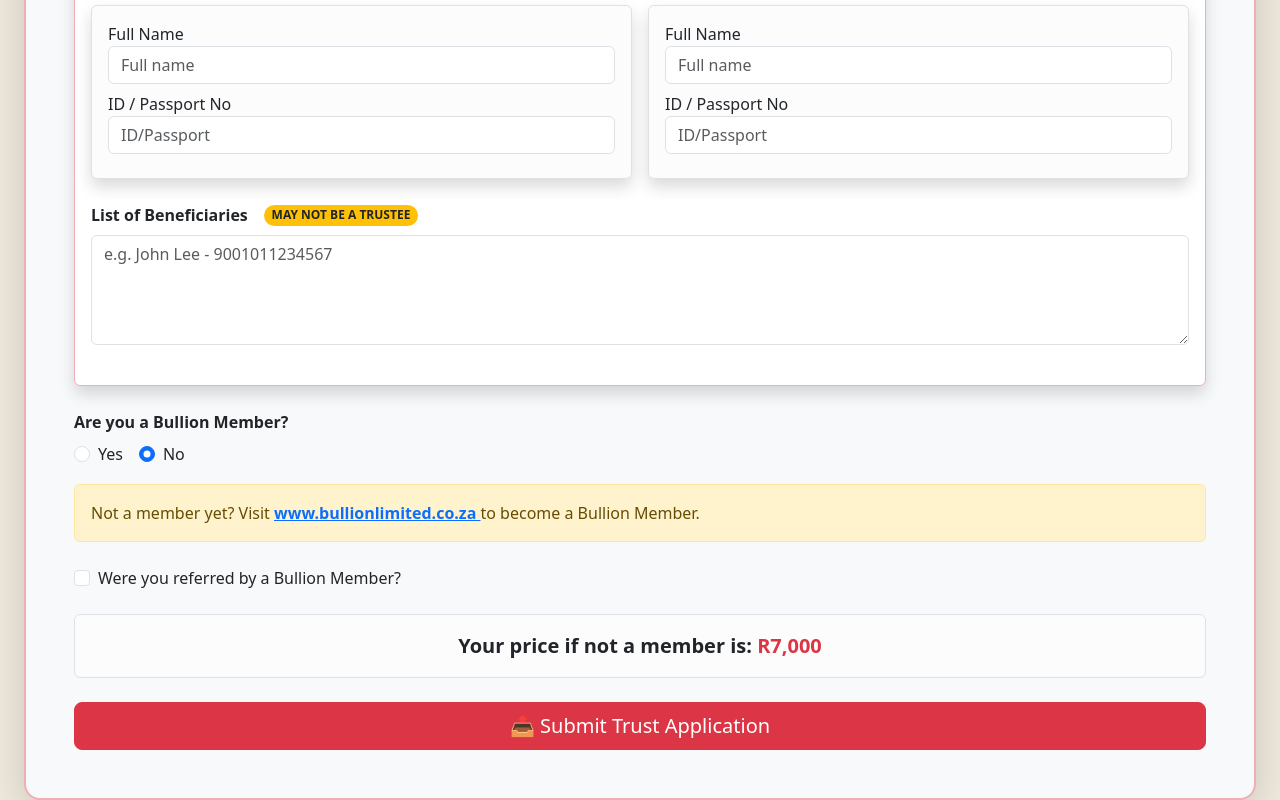
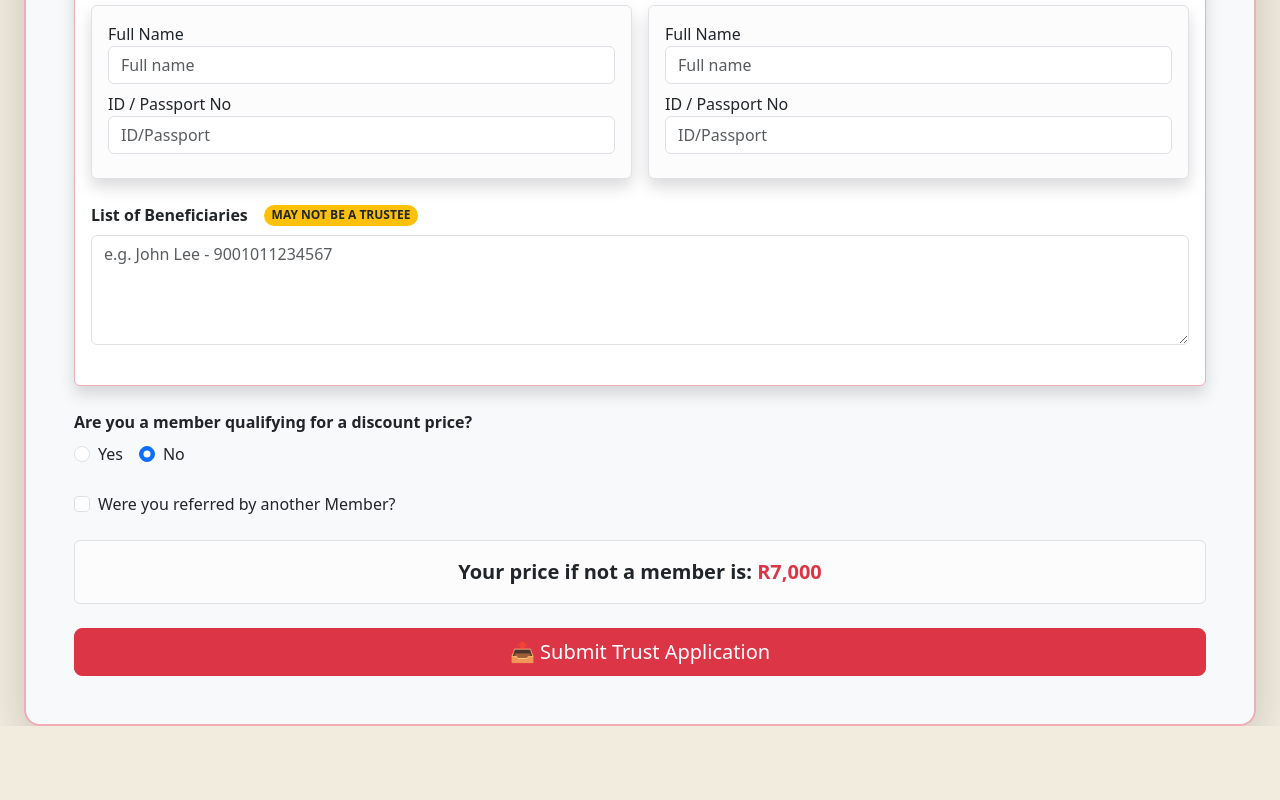
Before and after one commit to WhitelightningDev/hongkongtrust, an Angular app: page /homepage in a window 1280 px wide. Shown: the part 1272-2072 px from the top of the page. After the commit the page ends 1998 px from the top, so only its background shows below. Built offline with nearby package versions, Linux system fonts and the light colour scheme.

Commit message:
`Update label and message text in Bullion Membership Section`

```diff
--- a/src/app/pages/homepage/homepage.html
+++ b/src/app/pages/homepage/homepage.html
@@ -319,7 +319,7 @@
 
   <!-- Bullion Membership Section -->
   <div class="mb-4">
-    <label class="form-label fw-semibold d-block">Are you a Bullion Member?</label>
+    <label class="form-label fw-semibold d-block">Are you a member qualifying for a discount price?</label>
 
     <div class="form-check form-check-inline">
       <input class="form-check-input" type="radio" id="bullionYes" [value]="true" formControlName="isBullionMember" />
@@ -332,17 +332,17 @@
     </div>
 
     <!-- Show message if not a member -->
-    <div *ngIf="trustForm.get('isBullionMember')?.value === false" class="mt-3 alert alert-warning">
+    <!-- <div *ngIf="trustForm.get('isBullionMember')?.value === false" class="mt-3 alert alert-warning">
       Not a member yet? Visit
       <a href="https://www.bullionlimited.co.za" target="_blank" class="fw-semibold text-decoration-underline">
         www.bullionlimited.co.za
       </a>
       to become a Bullion Member.
-    </div>
+    </div> -->
 
     <!-- Member Number Input -->
     <div class="mt-3" *ngIf="trustForm.get('isBullionMember')?.value">
-      <label for="memberNumber" class="form-label fw-semibold">Enter your Bullion Member Number *</label>
+      <label for="memberNumber" class="form-label fw-semibold">Enter your Member Number *</label>
       <input type="text" id="memberNumber" class="form-control form-control-lg border-secondary-subtle"
         formControlName="memberNumber" placeholder="e.g. CB000077" />
       <div class="text-danger mt-1 fst-italic"
@@ -355,7 +355,7 @@
     <div class="form-check mt-4">
       <input type="checkbox" id="wasReferred" class="form-check-input" formControlName="wasReferredByMember" />
       <label class="form-check-label" for="wasReferred">
-        Were you referred by a Bullion Member?
+        Were you referred by  another Member?
       </label>
     </div>
 
```
